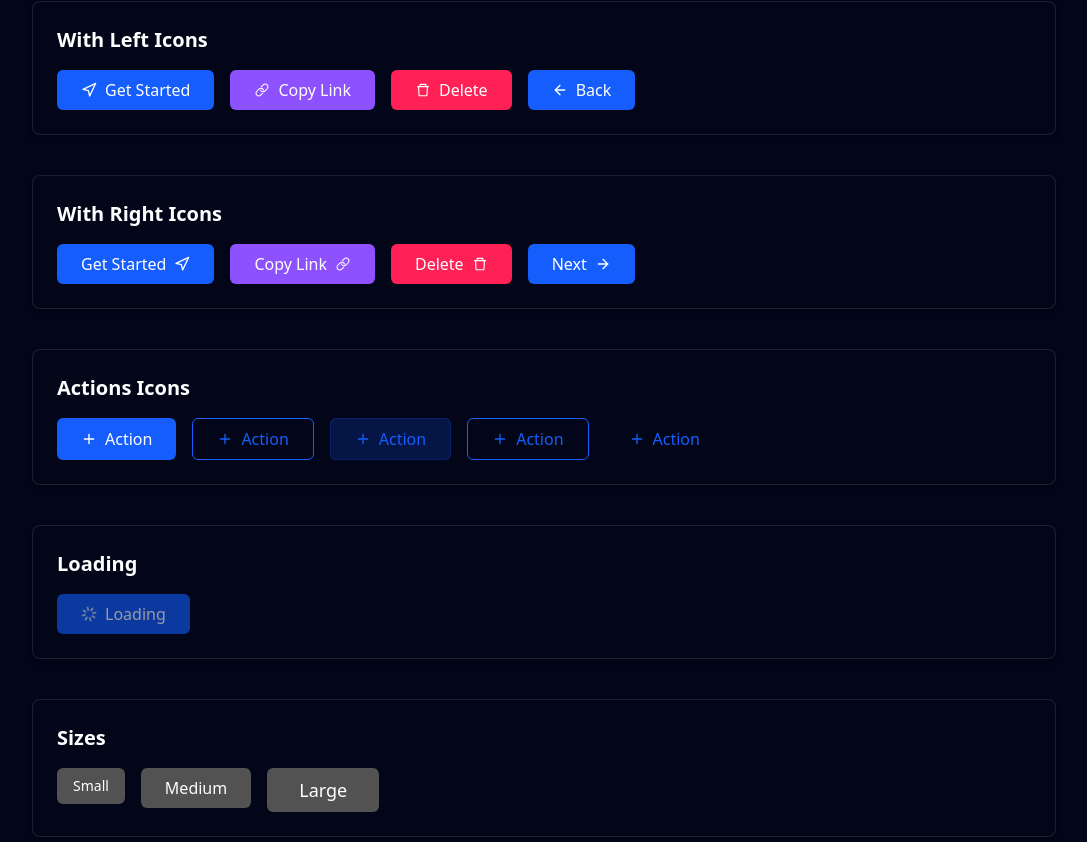
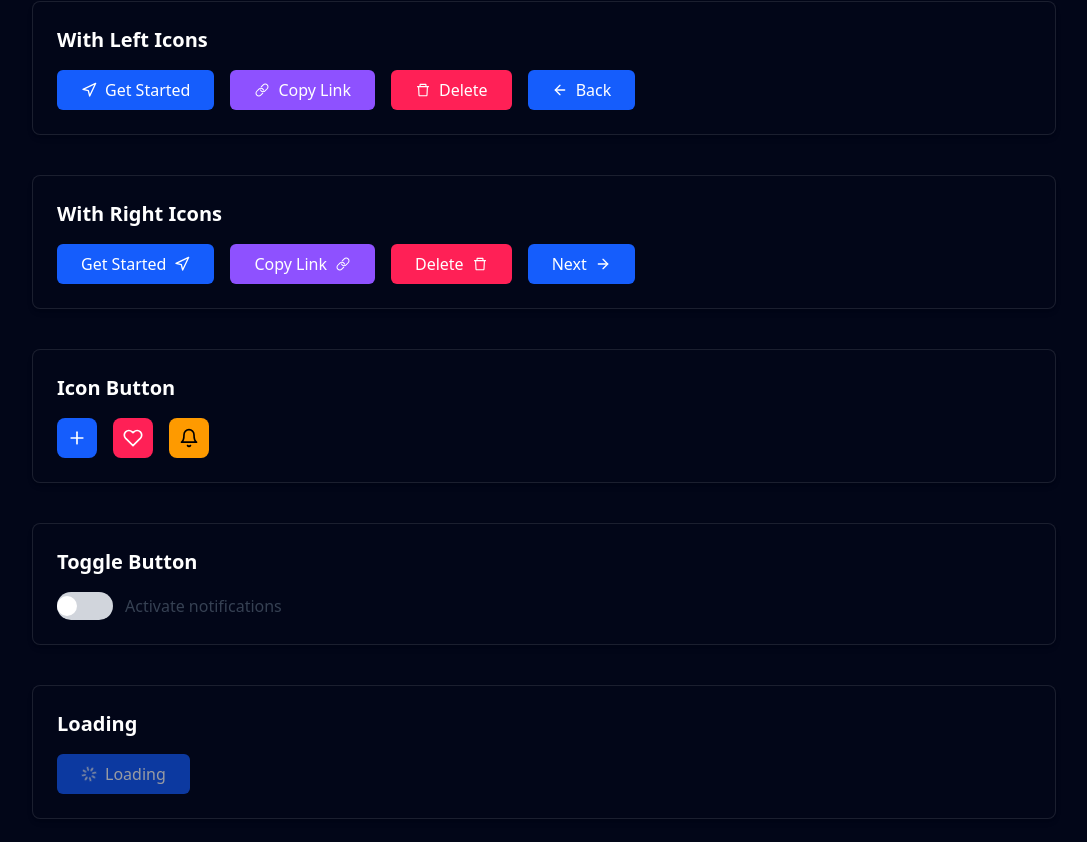
Before and after one commit to daniel-code20/my-library-components, a React (Vite) app: page / in a window 1280 px wide. Shown: the part 907-1749 px from the top of the page, without its empty margins (96-1183 px from the left). Built offline with nearby package versions, Linux system fonts and the light colour scheme.

Commit message:
feat: icon button and toggle button

```diff
--- a/src/components/Button/Button.types.ts
+++ b/src/components/Button/Button.types.ts
@@ -1,7 +1,7 @@
-export type Colors = "default" | "primary" | "secondary" | "success" | "warning" | "danger" ;
+export type Colors = "default" | "primary" | "secondary" | "success" | "warning" | "danger"  ;
 export type Size = "sm" | "md" | "lg";
 export type Radius = "none" | "sm" | "md" | "lg" | "full";
-export type Variant = "solid" | "outline" | "ghost" | "smooth" |"light";
+export type Variant = "solid" | "outline" | "ghost" | "smooth" |"faint" ;
 
 export interface ButtonProps
   extends React.ButtonHTMLAttributes<HTMLButtonElement> {
@@ -14,3 +14,22 @@ export interface ButtonProps
   rightIcon?: React.ReactNode;
   loading?: boolean;
 }
+
+export interface IconButtonProps
+  extends Omit<ButtonProps, "children" | "leftIcon" | "rightIcon"> {
+  icon: React.ReactNode;
+  "aria-label": string;
+}
+
+export interface ToggleSwitchProps
+  extends Omit<React.InputHTMLAttributes<HTMLInputElement>, "size" | "color"> {
+  color?: Colors;
+  size?: Size;
+  radius?: Radius;
+  variant?: Exclude<Variant, "ghost" | "smooth" | "faint">; // Excluye variantes no aplicables si lo deseas
+  label?: React.ReactNode; // Etiqueta opcional para el switch
+  className?: string;
+  defaultChecked?: boolean;
+  checked?: boolean;
+  onChange?: (event: React.ChangeEvent<HTMLInputElement>) => void;
+}
--- /dev/null
+++ b/src/components/Button/IconButton.tsx
@@ -0,0 +1,51 @@
+import React from "react";
+import { IconButtonProps } from "./Button.types";
+import clsx from "clsx";
+import { variantClasses } from "./ButtonVariants";
+import { radiusClasses } from "./ButtonStyles";
+
+// Nuevos tamaños específicos para IconButton
+const iconButtonSizeClasses = {
+  sm: "w-8 h-8 text-lg",     // ≈ 32px botón, ícono ~18px
+  md: "w-10 h-10 text-xl",   // ≈ 40px botón, ícono ~20px
+  lg: "w-12 h-12 text-2xl",  // ≈ 48px botón, ícono ~24px
+};
+
+export const IconButton: React.FC<IconButtonProps> = ({
+  icon,
+  color = "default",
+  size = "md",
+  radius = "full",
+  variant = "solid",
+  loading = false,
+  className = "",
+  disabled,
+  ...props
+}) => {
+  const base =
+    "inline-flex items-center justify-center transition-colors duration-200";
+  const variantStyle = variantClasses[color][variant];
+  const sizeStyle = iconButtonSizeClasses[size] || iconButtonSizeClasses["md"];
+
+  return (
+    <button
+      className={clsx(
+        base,
+        sizeStyle,
+        radiusClasses[radius],
+        variantStyle,
+        className,
+        {
+          "opacity-60 font-normal cursor-not-allowed pointer-events-none":
+            disabled || loading,
+        }
+      )}
+      disabled={disabled || loading}
+      {...props}
+    >
+      <span className={clsx({ "animate-spin": loading })}>
+        {icon}
+      </span>
+    </button>
+  );
+};
--- /dev/null
+++ b/src/components/Button/ToggleSwitch.tsx
@@ -0,0 +1,109 @@
+import React, { useState, useEffect } from "react";
+import clsx from "clsx";
+import { variantClasses } from "./ButtonVariants";
+import { radiusClasses } from "./ButtonStyles";
+import { ToggleSwitchProps } from "./Button.types";
+
+const THUMB_MARGIN = 4;
+
+const toggleSizeClasses = {
+  sm: {
+    track: "w-9 h-5",
+    thumb: "w-3 h-3",
+    thumbTranslateValue: `${36 - 12 - (THUMB_MARGIN * 2)}px`,
+  },
+  md: {
+    track: "w-11 h-6",
+    thumb: "w-4 h-4",
+    thumbTranslateValue: `${44 - 16 - (THUMB_MARGIN * 2)}px`,
+  },
+  lg: {
+    track: "w-14 h-7",
+    thumb: "w-5 h-5",
+    thumbTranslateValue: `${56 - 20 - (THUMB_MARGIN * 2)}px`,
+  },
+};
+
+export const ToggleSwitch: React.FC<ToggleSwitchProps> = ({
+  color = "primary",
+  size = "md",
+  radius = "full",
+  variant = "solid",
+  label,
+  className = "",
+  disabled,
+  defaultChecked,
+  checked: controlledChecked,
+  onChange,
+  ...props
+}) => {
+  const [isChecked, setIsChecked] = useState(defaultChecked || false);
+
+  useEffect(() => {
+    if (controlledChecked !== undefined) {
+      setIsChecked(controlledChecked);
+    }
+  }, [controlledChecked]);
+
+  const handleToggle = (event: React.ChangeEvent<HTMLInputElement>) => {
+    if (disabled) return;
+
+    if (controlledChecked === undefined) {
+      setIsChecked(event.target.checked);
+    }
+    onChange?.(event);
+  };
+
+  const currentToggleSize = toggleSizeClasses[size] || toggleSizeClasses["md"];
+  const currentRadius = radiusClasses[radius];
+
+  const trackActiveStyle = variantClasses[color][variant];
+  const trackInactiveStyle = "bg-gray-300";
+
+  const thumbTransformStyle = {
+    transform: isChecked
+      ? `translateX(${currentToggleSize.thumbTranslateValue})`
+      : "translateX(0px)",
+  };
+
+  const thumbClasses = clsx(
+    "absolute top-1/2 -translate-y-1/2 bg-white rounded-full transition-transform duration-200 ease-in-out",
+    currentToggleSize.thumb,
+    `left-[${THUMB_MARGIN}px]`,
+    {
+      "shadow-md": isChecked,
+    }
+  );
+
+  return (
+    <label
+      className={clsx(
+        "inline-flex items-center gap-3",
+        { "cursor-not-allowed opacity-60": disabled },
+        className
+      )}
+    >
+      <input
+        type="checkbox"
+        className="sr-only"
+        checked={isChecked}
+        onChange={handleToggle}
+        disabled={disabled}
+        {...props}
+      />
+      <div
+        className={clsx(
+          "relative inline-flex items-center flex-shrink-0 cursor-pointer transition-colors duration-200 ease-in-out",
+          currentToggleSize.track,
+          currentRadius,
+          isChecked ? trackActiveStyle : trackInactiveStyle
+        )}
+      >
+        <span className={thumbClasses} style={thumbTransformStyle}></span>
+      </div>
+      {label && (
+        <span className="text-gray-700 dark:text-gray-200">{label}</span>
+      )}
+    </label>
+  );
+};
--- a/src/components/prueba.tsx
+++ b/src/components/prueba.tsx
@@ -5,9 +5,13 @@ import {
   FiArrowRight,
   FiPlus,
   FiArrowLeft,
+  FiHeart,
+  FiBell,
 } from "react-icons/fi";
 import { IoIosLink } from "react-icons/io";
 import { AiOutlineDelete } from "react-icons/ai";
+import { IconButton } from "./Button/IconButton";
+import { ToggleSwitch } from "./Button/ToggleSwitch";
 
 const colors = [
   "default",
@@ -90,7 +94,7 @@ export const Prueba: React.FC = () => {
 
         {/* Grupo de botones por variante */}
         <div className="p-6 rounded-lg bg-slate-950 border border-white/10 shadow-md">
-          <h1 className="text-xl mb-4 font-bold text-white">Light</h1>
+          <h1 className="text-xl mb-4 font-bold text-white">Faint</h1>
           <div className="flex flex-wrap gap-4">
             {colors.map((color) => (
               <Button
@@ -98,7 +102,7 @@ export const Prueba: React.FC = () => {
                 color={color}
                 size="md"
                 radius="md"
-                variant="light"
+                variant="faint"
               >
                 {color.charAt(0).toUpperCase() + color.slice(1)}
               </Button>
@@ -194,54 +198,46 @@ export const Prueba: React.FC = () => {
           </div>
         </div>
 
+        {/* Grupo de botones por variante */}
         <div className="p-6 rounded-lg bg-slate-950 border border-white/10 shadow-md">
-          <h1 className="text-xl mb-4 font-bold text-white">Actions Icons</h1>
-          <div className="flex flex-wrap gap-4 ">
-            <Button
-              leftIcon={<FiPlus />}
+          <h1 className="text-xl mb-4 font-bold text-white">Icon Button</h1>
+          <div className="flex flex-wrap gap-4 items-start">
+            <IconButton
+              icon={<FiPlus />}
               color="primary"
+              variant="solid"
               size="md"
-              radius="md"
+              radius="lg"
+              aria-label="Buscar"
+            />
+            <IconButton
+              icon={<FiHeart />}
+              color="danger"
               variant="solid"
-            >
-              Action
-            </Button>
-            <Button
-              leftIcon={<FiPlus />}
-              color="primary"
               size="md"
-              radius="md"
-              variant="outline"
-            >
-              Action
-            </Button>
-            <Button
-              leftIcon={<FiPlus />}
-              color="primary"
+              radius="lg"
+              aria-label="Buscar"
+            />
+            <IconButton
+              icon={<FiBell />}
+              color="warning"
+              variant="solid"
               size="md"
-              radius="md"
-              variant="smooth"
-            >
-              Action
-            </Button>
-            <Button
-              leftIcon={<FiPlus />}
-              color="primary"
-              size="md"
-              radius="md"
-              variant="ghost"
-            >
-              Action
-            </Button>
-            <Button
-              leftIcon={<FiPlus />}
-              color="primary"
-              size="md"
-              radius="md"
-              variant="light"
-            >
-              Action
-            </Button>
+              radius="lg"
+              aria-label="Buscar"
+            />
+          </div>
+        </div>
+
+        <div className="p-6 rounded-lg bg-slate-950 border border-white/10 shadow-md">
+          <h1 className="text-xl mb-4 font-bold text-white">Toggle Button</h1>
+          <div className="flex flex-wrap gap-4">
+            <ToggleSwitch
+              label="Activate notifications"
+              size="lg"
+              color="success"
+              onChange={(e) => console.log(e.target.checked)}
+            />
           </div>
         </div>
 
@@ -264,28 +260,13 @@ export const Prueba: React.FC = () => {
         <div className="p-6 rounded-lg bg-slate-950 border border-white/10 shadow-md">
           <h1 className="text-xl mb-4 font-bold text-white">Sizes</h1>
           <div className="flex flex-wrap gap-4 items-start">
-            <Button
-              color="default"
-              size="sm"
-              radius="md"
-              variant="solid"
-            >
+            <Button color="default" size="sm" radius="md" variant="solid">
               Small
             </Button>
-            <Button
-              color="default"
-              size="md"
-              radius="md"
-              variant="solid"
-            >
+            <Button color="default" size="md" radius="md" variant="solid">
               Medium
             </Button>
-            <Button
-              color="default"
-              size="lg"
-              radius="md"
-              variant="solid"
-            >
+            <Button color="default" size="lg" radius="md" variant="solid">
               Large
             </Button>
           </div>
@@ -295,44 +276,19 @@ export const Prueba: React.FC = () => {
         <div className="p-6 rounded-lg bg-slate-950 border border-white/10 shadow-md">
           <h1 className="text-xl mb-4 font-bold text-white">Radius</h1>
           <div className="flex flex-wrap gap-4 items-start">
-            <Button
-              color="default"
-              size="md"
-              radius="none"
-              variant="solid"
-            >
+            <Button color="default" size="md" radius="none" variant="solid">
               None
             </Button>
-            <Button
-              color="default"
-              size="md"
-              radius="sm"
-              variant="solid"
-            >
+            <Button color="default" size="md" radius="sm" variant="solid">
               Small
             </Button>
-            <Button
-              color="default"
-              size="md"
-              radius="md"
-              variant="solid"
-            >
+            <Button color="default" size="md" radius="md" variant="solid">
               Medium
             </Button>
-            <Button
-              color="default"
-              size="md"
-              radius="lg"
-              variant="solid"
-            >
+            <Button color="default" size="md" radius="lg" variant="solid">
               Large
             </Button>
-            <Button
-              color="default"
-              size="md"
-              radius="full"
-              variant="solid"
-            >
+            <Button color="default" size="md" radius="full" variant="solid">
               Full
             </Button>
           </div>
```
Also changed, not shown: src/components/Button/ButtonVariants.ts (+7 -6 lines).
